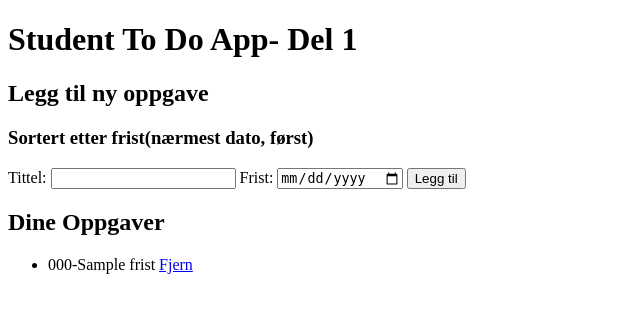
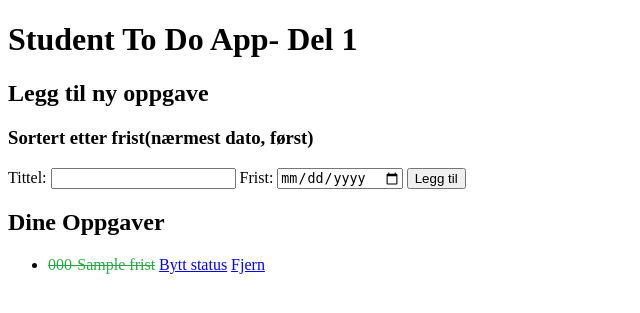
Before and after one commit to hovligens/StudentToDo, a Flask app: template templates/index.html in a window 1280 px wide. Shown: the top 313 px of the page, without its empty margins (0-640 px from the left). Run offline with Flask 3, Linux system fonts and the light colour scheme; the template is opened without the code that fills it: most values are stand-ins (such as "Sample title", 1, 10 or a date in 2020).

Commit message:
del3, status, pluss endre status

```diff
--- a/app.py
+++ b/app.py
@@ -38,7 +38,7 @@ def home():
         frist=request.form.get("frist")
 
         if tittel and frist:
-            oppgaver.append({"tittel":tittel,"frist":frist})
+            oppgaver.append({"tittel":tittel,"frist":frist,"ferdig":False})
             skriv_oppgaver(oppgaver)
         return redirect(url_for("home"))
 
@@ -54,5 +54,14 @@ def fjern(index):
         oppgaver.pop(index)
         skriv_oppgaver(oppgaver)
     return redirect(url_for("home"))
+
+@app.route("/status/<int:index>")
+def status(index):
+    oppgaver=les_oppgaver()
+    if 0<=index<len(oppgaver):
+        oppgaver[index]["ferdig"]= not oppgaver[index]["ferdig"]
+        skriv_oppgaver(oppgaver)
+    return redirect(url_for("home"))
+
 if __name__== "__main__":
     app.run(debug=True)
--- /dev/null
+++ b/static/style.css
@@ -0,0 +1,7 @@
+.ferdig{
+    color:#28a745;
+    text-decoration: line-through;
+}
+.uferdig{
+    color:#dc3545;
+}
--- a/templates/index.html
+++ b/templates/index.html
@@ -5,6 +5,7 @@
 
     <title>Student To Do</title>
 
+    <link rel="stylesheet" href="{{url_for("static", filename="style.css")}}">
 </head>
 <body>
     <h1>Student To Do App- Del 1</h1>
@@ -26,8 +27,10 @@
     <ul>
         {% for oppgave in oppgaver %}
         <li>
-            {{oppgave.tittel}}-{{oppgave.frist}}
-            <a href="{{ url_for( "fjern", index=loop.index0)}}">Fjern</a>
+            <span class="{{'ferdig' if oppgave.ferdig else 'uferdig'}}">
+            {{oppgave.tittel}}-{{oppgave.frist}}</span>
+            <a href="{{url_for('status', index=loop.index0)}}">Bytt status</a>
+            <a href="{{url_for('fjern', index=loop.index0)}}">Fjern</a>
         </li>
         {% else %}
         <li>Ingen Oppgaver Enda</li>
```
